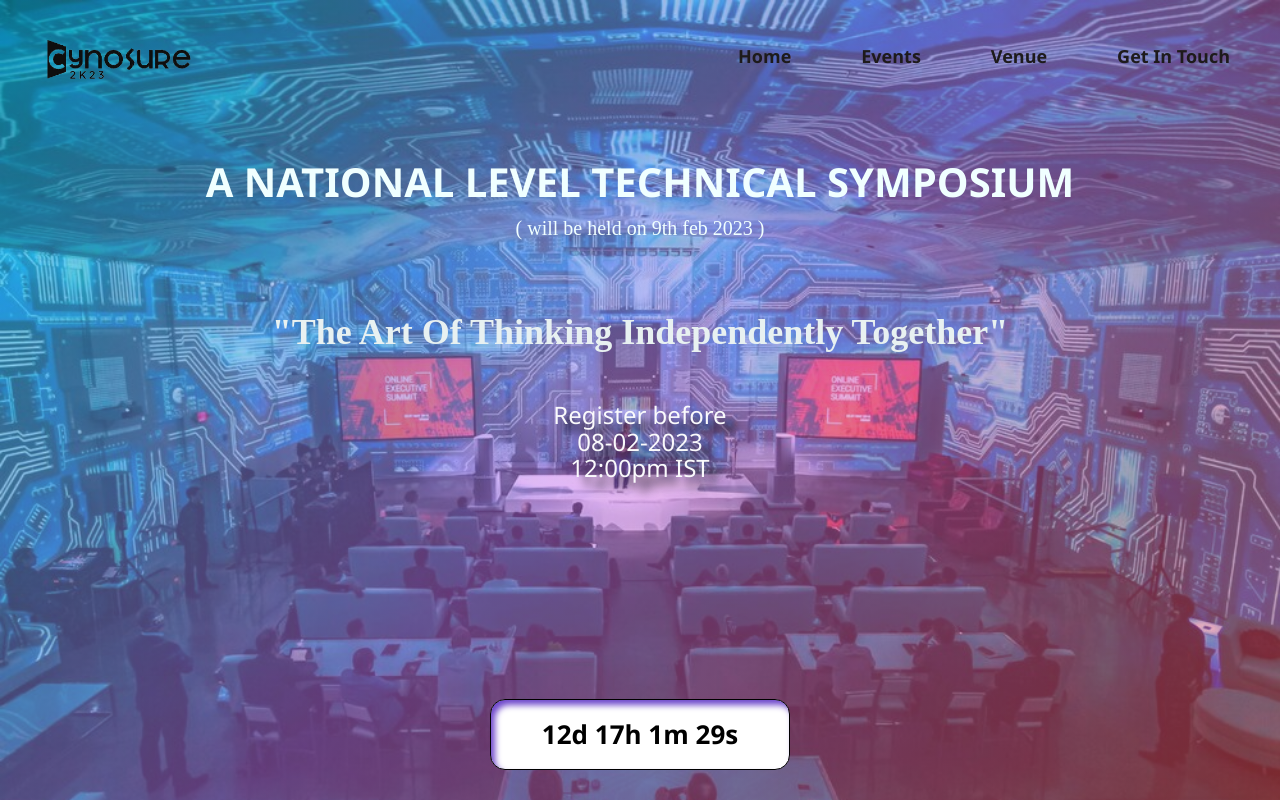
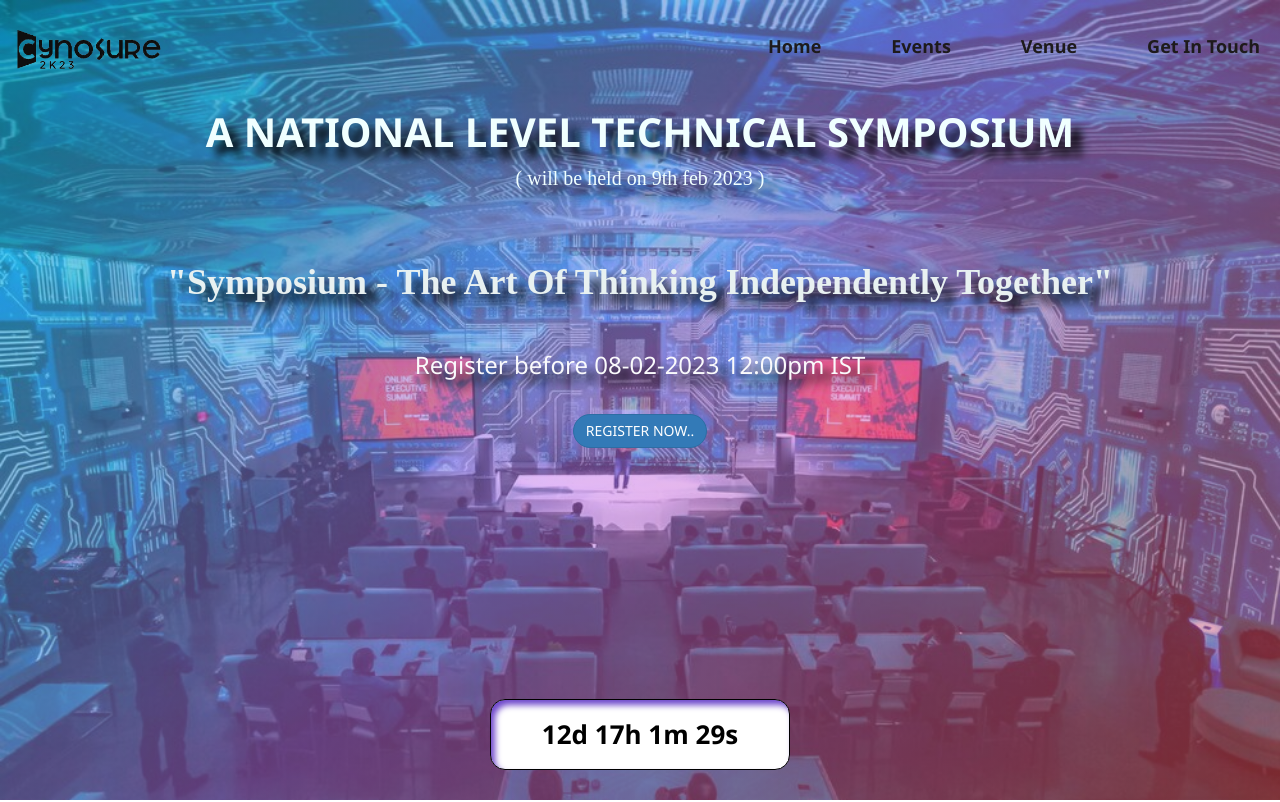
Before and after one commit to yogeshwaran28/Cynosure, a plain HTML site: page index.html in a window 1280 px wide. Shown: the top 802 px of the page. Drawn offline with nearby package versions, Linux system fonts and the light colour scheme; a small style sheet from the web is missing; a web font is replaced by a local one.

Commit message:
error rectified

```diff
--- a/index.css
+++ b/index.css
@@ -17,6 +17,8 @@
     background: linear-gradient(135deg, var(--primary),var(--secondary),var(--tertiary)),url(/images/bg.jpg);
     background-size: cover;
     object-fit: contain;
+    padding-top: 90px;
+
 }
 .box{
   height: 400px;
@@ -24,6 +26,18 @@
   margin: auto;
 
 
+}
+
+.bt{
+  width: fit-content;
+  margin: auto;
+  padding: 25px;
+}
+.st{
+  position: sticky;
+  position: -webkit-sticky;
+  top: 0;
+  z-index: 999999;
 }
 .box img{
   height: 200px;
@@ -42,7 +56,9 @@
     font-size: 18px;
 }
 
-
+.button{
+  border-radius: 20px !important;
+}
 .container h2{
   text-align: center;
   padding: 30px;
@@ -55,15 +71,20 @@
 }
 
 .menubar{
-    position:relative;
+
     display: flex;
     justify-content: space-between;
-    padding: 10px 30px 30px;
+    padding:  30px 30px
     color: azure;
+    position: absolute;
+    top: 0;
+    right: 0;
+    left: 0;
 }
 .quote{
     font-family: 'Aboreto';
     font-weight: bold;
+    text-shadow:10PX 10PX 10PX black;
 }
 #demo{
   font-size: 26px;
@@ -96,6 +117,7 @@
   color: azure;
   font-size: 20px;
   font-family: 'Solitreo';
+  text-shadow:10PX 10PX 10PX black;
 }
 .link-cont{
     display: flex;
@@ -124,9 +146,9 @@
 
 	border: solid;
 	border-radius: 8px;
-	border-color: white;
-  border-width: 1px;
-	background-color: white;
+	border-color: rgb(0, 0, 0);
+  border-width: 2px;
+	background-color: rgb(0, 0, 0);
 	height: 1px;
 	width: 100%;
   transition: all 0.5s ease-out;
@@ -137,6 +159,7 @@
 
   text-align: center;
   color: azure;
+  text-shadow:10PX 10PX 10PX black;
 }
 .head1 h2{
   font-size: 40px;
@@ -255,7 +278,7 @@
   stroke-width: 100px;
   font-stretch: semi-expanded;
   stroke: #ffffff;
-  width: 200px;
+  width: fit-content;
   margin: auto;
 
 }
--- a/index.html
+++ b/index.html
@@ -16,11 +16,8 @@
 </head>
 
 <body>
-    <header>
 
-        <!--navbar code-->
-        <div class="box-1">
-
+   <div class="st">
     <nav class="menubar">
         <img src="images/logo2.png" alt="logo">
         <ul class="link-cont" id="primary">
@@ -35,19 +32,27 @@
             <span class="bar"></span>
         </a>
     </nav>
+    </div>
+    <header>
 
-            <div class="head1">
+        <!--navbar code-->
+        <div class="box-1">
+
+            <div class="head1" id="head1">
                 <h2>A NATIONAL LEVEL TECHNICAL SYMPOSIUM</h2>
 
                 <p class="quote2">( will be held on 9th feb 2023 )</p>
             </div>
             <br><br>
-            <div class="head-text">
-                <h1 class="quote">"The Art Of Thinking Independently Together"</h1>
+            <div class="head-text" id="quote1">
+                <h1 class="quote">"Symposium - The Art Of Thinking Independently Together"</h1>
                 <br>
             </div>
-            <div class="end">
+            <div class="end" id="quote">
             <h3>Register before 08-02-2023  12:00pm IST</h3>
+            </div>
+            <div class="bt">
+              <button class="btn btn-primary btn-outline-dark button">REGISTER NOW..</button>
             </div>
             <div class="out"><p id="demo"></p></div>
           </div>
--- a/index.js
+++ b/index.js
@@ -72,3 +72,42 @@
 		document.getElementById("demo").innerHTML = "EXPIRED";
 	}
 }, 1000);
+
+
+
+let head1 = document.getElementById('head1');
+	let quote2 = document.getElementById('quote2');
+	let quote = document.getElementById('quote');
+
+
+	window.addEventListener('scroll', function () {
+		let value = window.scrollY;
+		head1.style.marginTop = value * -0.9 + 'px';
+		quote2.style.marginTop = value * -3 + 'px';
+		quote.style.marginTop = value * -3.3 + 'px';
+
+
+	})
+
+	let progress = document.getElementById('progressbar');
+	let totalHeight = document.body.scrollHeight -
+		window.innerHeight;
+	window.onscroll = function () {
+		let progressHeight = (window.pageYOffset / totalHeight) * 100;
+		progress.style.height = progressHeight + "%";
+	}
+
+	 $(document).ready(function () {
+	 	$(window).scroll(function () {
+		var scroll = $(window).scrollTop();
+ 		if (scroll > 100) {
+	 			$(".menubar").css("background", "#fff")
+
+
+		}
+
+		else {
+ 	    	$(".menubar").css("background", "transparent")
+	 		}
+	 	})
+	})
```
Lines whose indentation alone changed are shown as unchanged.
